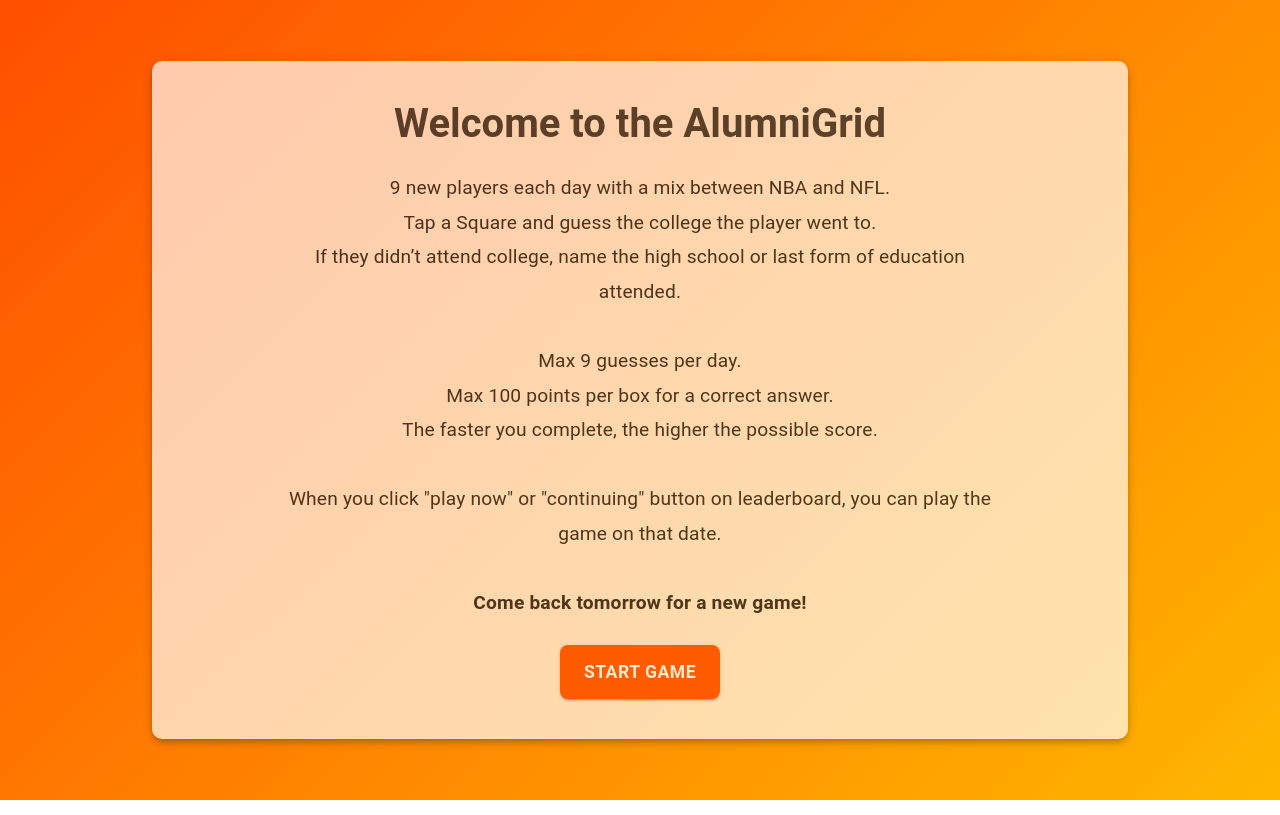
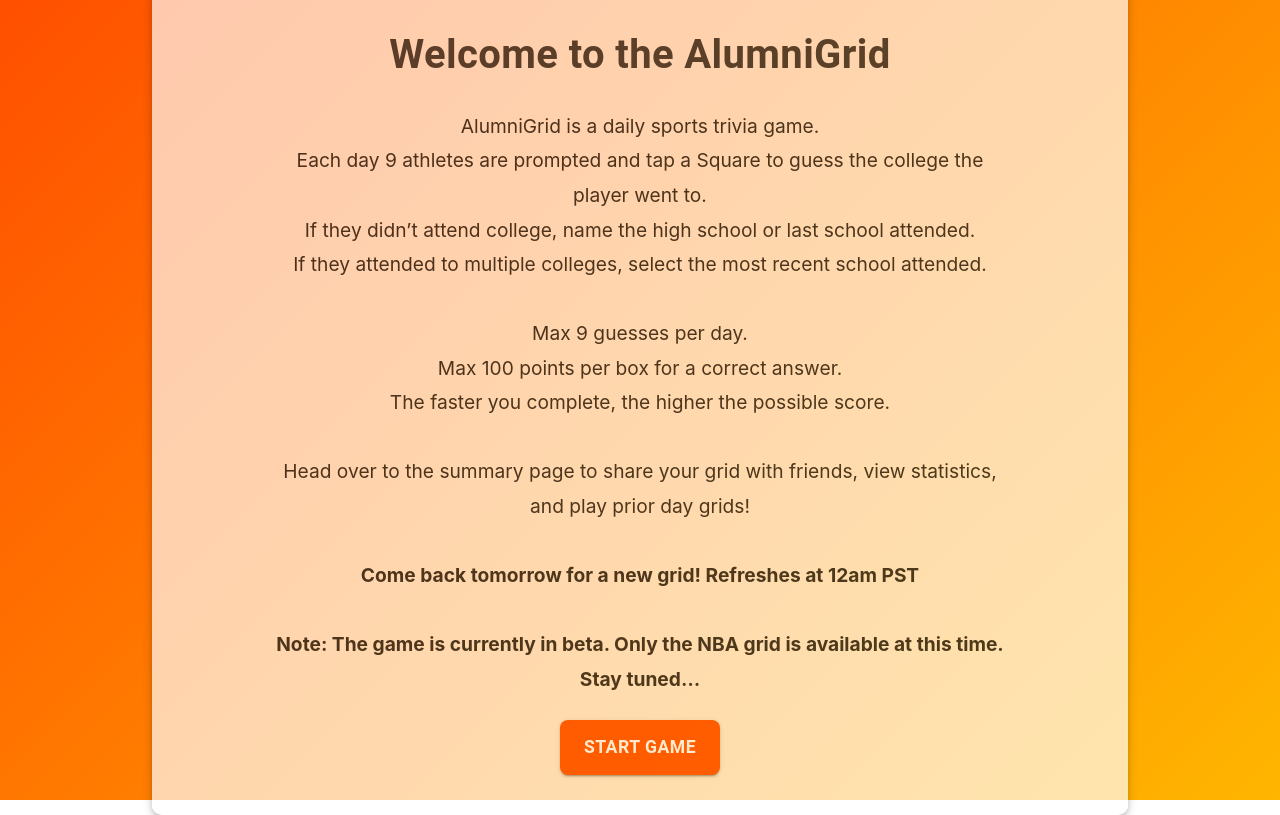
Before and after one commit to bankmotion/alumni-grid-frontend, a React (Create React App) app: page / in a window 1280 px wide. Built offline with nearby package versions, Linux system fonts and the light colour scheme; no server answers.

Commit message:
fix feedback

```diff
--- a/src/components/CollegeModal/CollegeModal.tsx
+++ b/src/components/CollegeModal/CollegeModal.tsx
@@ -9,7 +9,9 @@
   Modal,
   TextField,
   Typography,
+  IconButton,
 } from "@mui/material";
+import CloseIcon from "@mui/icons-material/Close";
 import useStyles from "./styles";
 
 const CollegeModal = ({
@@ -87,15 +89,24 @@
   return (
     <Modal open={open} onClose={() => handleOpenStatus(false)}>
       <Box className={classes.collegeModal}>
-        <Typography variant="h6" component="h2" gutterBottom>
-          <b>Select a College</b>
-        </Typography>
+        <Box display="flex" justifyContent="space-between" alignItems="center">
+          <Typography variant="h6" component="h2" gutterBottom>
+            <b>Select a College</b>
+          </Typography>
+          <IconButton
+            aria-label="close"
+            onClick={() => handleOpenStatus(false)}
+            className={classes.closeButton}
+          >
+            <CloseIcon />
+          </IconButton>
+        </Box>
 
         <TextField
           value={searchKey}
           onChange={(e) => setSearchKey(e.target.value)}
           className={classes.searchKey}
-          placeholder="select the college"
+          placeholder="Search..."
         />
 
         <List className={classes.collegeList}>
--- a/src/components/CollegeModal/styles.tsx
+++ b/src/components/CollegeModal/styles.tsx
@@ -72,6 +72,16 @@
       height: "100%",
     },
   },
+
+  closeButton: {
+    color: "white",
+    position: "absolute",
+    top: theme.spacing(1),
+    right: theme.spacing(1),
+    "&:hover": {
+      color: theme.palette.error.main,
+    },
+  },
 }));
 
 export default styles;
--- a/src/pages/GameBoard/GameBoardIndex.tsx
+++ b/src/pages/GameBoard/GameBoardIndex.tsx
@@ -3,7 +3,7 @@
 import PersonIcon from "@mui/icons-material/Person";
 import axios from "axios";
 import { clsx } from "clsx";
-import ReplyAllIcon from "@mui/icons-material/ReplyAll";
+import InfoIcon from "@mui/icons-material/Info";
 import LeaderboardIcon from "@mui/icons-material/Leaderboard";
 
 import CollegeModal from "../../components/CollegeModal/CollegeModal";
@@ -265,14 +265,14 @@
             <LeaderboardIcon />
           </Box>{" "}
           <Box component={"span"} className={classes.onlyDesktop}>
-            Leaderboard
+            Summary
           </Box>
         </Button>
 
         <Link to={"/"}>
           <Button className={classes.backButton} variant="contained">
-            <Box component={"span"}>
-              <ReplyAllIcon />
+            <Box component={"span"} className={classes.infoIcon}>
+              <InfoIcon />
             </Box>{" "}
             <Box component={"span"} className={classes.onlyDesktop}>
               Back
@@ -329,7 +329,7 @@
       <Box className={classes.rightPanel}>
         {!gameSetting.endStatus && (
           <Box sx={{ display: "flex", alignItems: "center", gap: "16px" }}>
-            <Box className={classes.guessLeftTxt}>GUESS LEFT</Box>
+            <Box className={classes.guessLeftTxt}>GUESSES LEFT</Box>
             <Box className={classes.score}>{gameSetting.remainCount}</Box>
           </Box>
         )}
@@ -348,9 +348,21 @@
             </Button>
           </>
         )}
+        {gameSetting.endStatus && (
+          <Box sx={{ marginTop: "12px", textAlign: "center", color: "white" }}>
+            <Typography variant="body2" sx={{ marginBottom: "8px" }}>
+              Click into boxes to see the correct answer.
+            </Typography>
+            <Typography variant="body2">
+              Head to the <strong>Summary Page</strong> to share scores and play
+              prior day grids.
+            </Typography>
+          </Box>
+        )}
+
         <Box className={classes.remainTime}>
           {gameSetting.endStatus
-            ? `Restart Game in ${getRemainTimeStr(remainTime)}`
+            ? `New Grid in ${getRemainTimeStr(remainTime)}`
             : getRemainTimeStr(spentTime)}
         </Box>
       </Box>
--- a/src/pages/GameBoard/styles.tsx
+++ b/src/pages/GameBoard/styles.tsx
@@ -156,7 +156,8 @@
 
   score: {
     fontSize: "clamp(28px, 5vw, 50px)",
-    color: "#d93232",
+    // color: "#d93232",
+    color: "#f39c12",
     fontWeight: "bold",
     textAlign: "center",
   },
@@ -177,7 +178,7 @@
   remainTime: {
     color: "white",
     fontSize: "clamp(18px, 2vw, 24px)",
-    textAlign: "center", // Center text for remain time
+    textAlign: "center",
   },
 
   buttonContainer: {
@@ -222,6 +223,11 @@
     },
   },
 
+  infoIcon: {
+    fontSize: "100%",
+    paddingTop: "5px",
+  },
+
   leaderBoard: {
     backgroundColor: "#f76c6c",
     color: "#fff",
--- a/src/pages/Landing/Landing.tsx
+++ b/src/pages/Landing/Landing.tsx
@@ -12,16 +12,20 @@
   return (
     <Box className={classes.landingBoard}>
       <Box className={classes.content}>
-        <Typography variant="h3" className={classes.gameTitle}>
+        <Typography className={classes.gameTitle}>
           Welcome to the AlumniGrid
         </Typography>
-        <Typography variant="body1" className={classes.description}>
-          9 new players each day with a mix between NBA and NFL.
+        <Box className={classes.description}>
+          AlumniGrid is a daily sports trivia game.
           <br />
-          Tap a Square and guess the college the player went to.
+          Each day 9 athletes are prompted and tap a Square to guess the college
+          the player went to.
           <br />
-          If they didn’t attend college, name the high school or last form of
-          education attended.
+          If they didn’t attend college, name the high school or last school
+          attended.
+          <br />
+          If they attended to multiple colleges, select the most recent school
+          attended.
           <br />
           <br />
           Max 9 guesses per day.
@@ -31,12 +35,20 @@
           The faster you complete, the higher the possible score.
           <br />
           <br />
-          When you click "play now" or "continuing" button on leaderboard, you
-          can play the game on that date.
+          Head over to the summary page to share your grid with friends, view
+          statistics, and play prior day grids!
           <br />
           <br />
-          <strong>Come back tomorrow for a new game!</strong>
-        </Typography>
+          <strong>
+            Come back tomorrow for a new grid! Refreshes at 12am PST
+          </strong>
+          <br />
+          <br />
+          <strong>
+            Note: The game is currently in beta. Only the NBA grid is available
+            at this time. Stay tuned…
+          </strong>
+        </Box>
         <Button
           variant="contained"
           color="primary"
--- a/src/pages/Landing/styles.tsx
+++ b/src/pages/Landing/styles.tsx
@@ -38,7 +38,7 @@
     marginBottom: "24px",
     [theme.breakpoints.down("sm")]: {
       marginBottom: "16px",
-      fontSize: "clamp(2rem, 2.5vw, 3rem)",
+      fontSize: "clamp(1.5rem, 2.5vw, 3rem)",
     },
   },
   description: {
@@ -48,7 +48,7 @@
     marginBottom: "24px",
     padding: "0 80px",
     [theme.breakpoints.down("sm")]: {
-      fontSize: "clamp(1rem, 1.5vw, 1.2rem)",
+      fontSize: "clamp(12px, 1.5vw, 1.2rem)",
       lineHeight: "1.5",
       marginBottom: "16px",
       padding: "0 10px",
@@ -66,7 +66,7 @@
     },
     [theme.breakpoints.down("sm")]: {
       padding: "10px 20px",
-      fontSize: "clamp(0.9rem, 1vw, 1.1rem)",
+      fontSize: "clamp(0.8rem, 1vw, 1.1rem)",
     },
   },
 }));
--- a/src/pages/LeaderBoard/LeaderBoard.tsx
+++ b/src/pages/LeaderBoard/LeaderBoard.tsx
@@ -107,7 +107,6 @@
     const text =
       `🏀 Alumni Grid \n` +
       ` Score: ${currentData.score}\n` +
-      ` Rarity: ${900}\n` +
       `${gridVisualization}\n` +
       ` Play at:\n` +
       ` ` +
@@ -141,7 +140,7 @@
     <Box className={classes.leaderboardPage}>
       <Box className={classes.header}>
         <Typography variant="h4" className={classes.title}>
-          Leaderboard
+          Summary
         </Typography>
         <Button
           className={classes.backButton}
@@ -180,11 +179,11 @@
                   : classes.correctBox
               }`}
             >
-              <Box className={classes.gridContent}>
+              {/* <Box className={classes.gridContent}>
                 <Typography variant="body1">
                   {player.firstname} {player.lastname}
                 </Typography>
-              </Box>
+              </Box> */}
             </Box>
           ))}
         </Box>
@@ -238,10 +237,10 @@
                       }}
                     >
                       {entry.gameSetting?.endStatus
-                        ? "Archived"
+                        ? "Completed"
                         : !entry.gameSetting?.createTime
                         ? "Play Now!"
-                        : "Continuing"}
+                        : "In-Game"}
                     </Button>
                   </td>
                 </tr>
--- a/src/pages/LeaderBoard/styles.tsx
+++ b/src/pages/LeaderBoard/styles.tsx
@@ -79,6 +79,8 @@
     width: "100%",
     maxWidth: "600px",
     textAlign: "center",
+    justifyContent: "center",
+    alignItems: "center",
     fontSize: "clamp(0.875rem, 1.5vw, 1rem)",
 
     [theme.breakpoints.down("sm")]: {
@@ -87,13 +89,16 @@
   },
 
   gridContainer: {
+    position: "relative",
     display: "grid",
+    width: "70%",
     gridTemplateColumns: "repeat(3, 1fr)", // 3 columns
     gridTemplateRows: "repeat(3, 1fr)", // 3 rows
     gap: theme.spacing(2),
     justifyContent: "center",
     alignItems: "center",
     marginTop: theme.spacing(2),
+    marginLeft: "15%",
 
     [theme.breakpoints.down("sm")]: {
       gridTemplateColumns: "repeat(3, 1fr)", // 2 columns for smaller screens
@@ -105,6 +110,7 @@
     position: "relative",
     width: "100%",
     paddingTop: "100%", // Makes the grid item a square
+    maxHeight: "70px",
     backgroundColor: theme.palette.grey[200],
     border: `2px solid ${theme.palette.primary.main}`,
     borderRadius: "8px",
--- a/src/utils/utils.ts
+++ b/src/utils/utils.ts
@@ -25,7 +25,7 @@
     year: "numeric",
   };
 
-  const formatter = new Intl.DateTimeFormat("en-GB", options);
+  const formatter = new Intl.DateTimeFormat("en-US", options);
   return formatter.format(date);
 };
 
```
